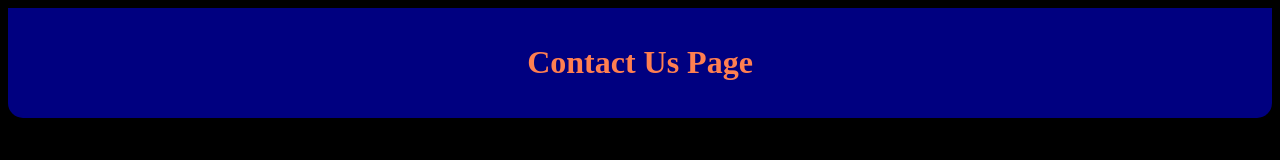
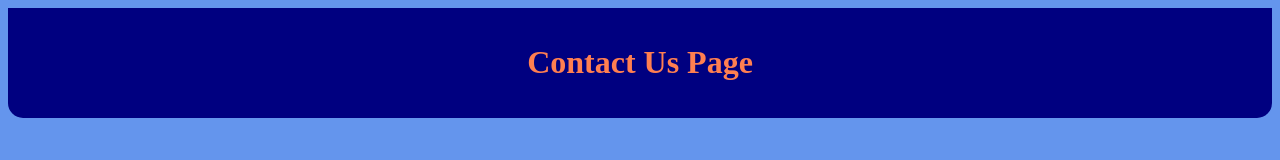
Before and after one commit to MishaelRatemo/G1_Kindergatten_Website_CFE, a plain HTML site: page contact.html in a window 1280 px wide. Drawn offline with Linux system fonts and the light colour scheme.

Commit message:
Added stylesheet

```diff
--- a/style.css
+++ b/style.css
@@ -11,5 +11,5 @@
 
 
 body{
-    background-color:black;
+    background-color:cornflowerblue;
 }
```
